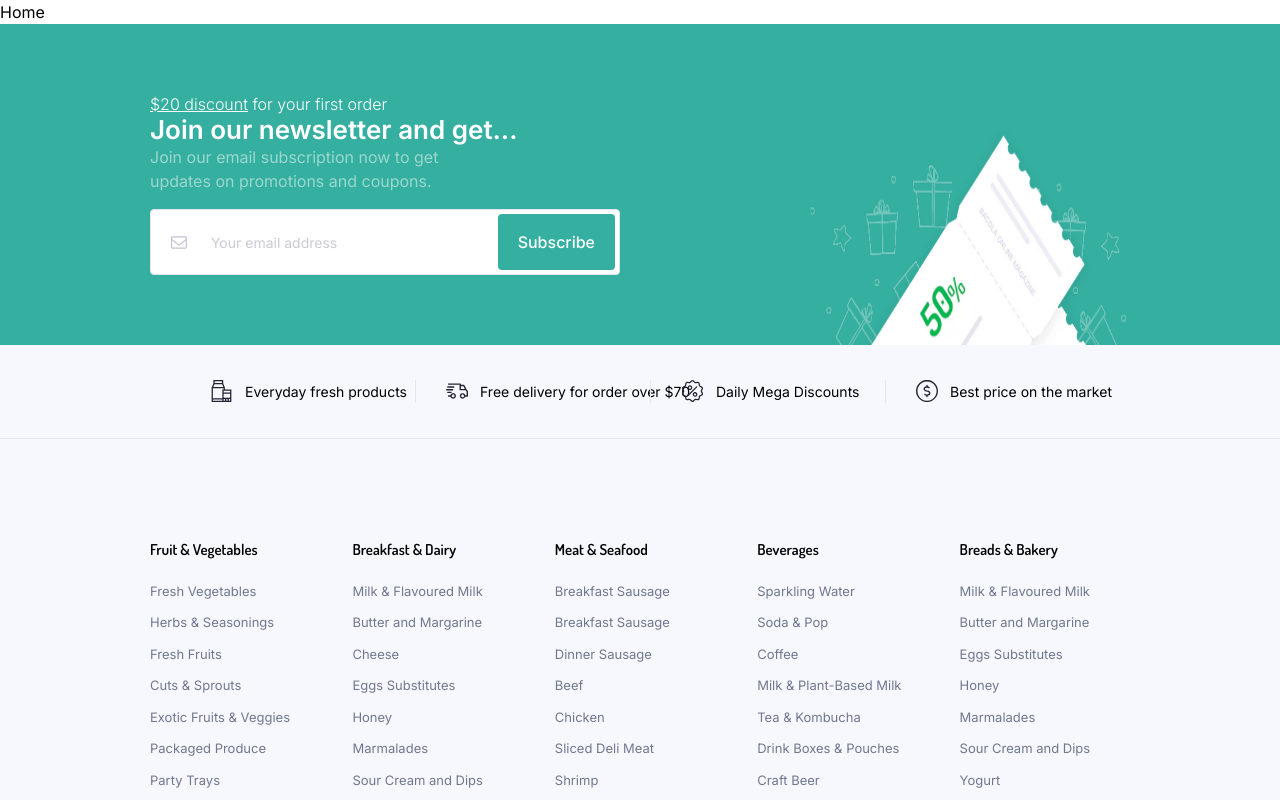
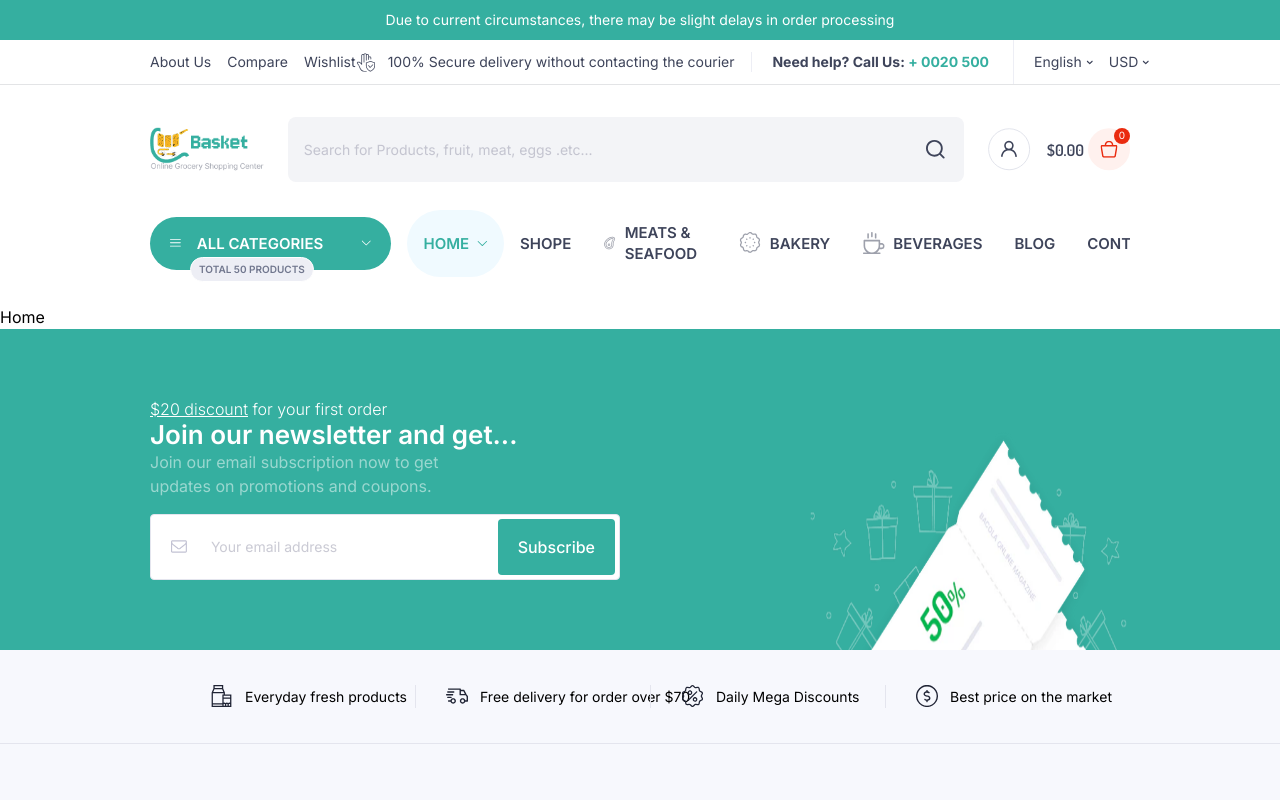
Before and after one commit to Ibrahim-a-bdallah/E-commerce-, a React (Vite) app: page / in a window 1280 px wide. Shown: the top 800 px of the page. Built offline with nearby package versions, Linux system fonts and the light colour scheme.

Commit message:
show header ui

```diff
--- a/src/components/Nav.jsx
+++ b/src/components/Header.jsx
@@ -4,7 +4,7 @@ import { useState } from "react";
 import { BiHome } from "react-icons/bi";
 import logo from "../assets/img/nav/logo.png";
 
-export default function Nav() {
+export default function Header() {
   const [language, setlanguage] = useState("English");
   const [currency, setCurrency] = useState("USD");
   const [items, setItems] = useState(0);
--- a/src/layout/MainLayout.jsx
+++ b/src/layout/MainLayout.jsx
@@ -1,10 +1,12 @@
 import { Outlet } from "react-router-dom"
 import Footer from "../components/Footer"
+import Header from "../components/Header"
 
 
 const MainLayout = () => {
   return (
-      <div>
+    <div>
+      <Header/>
       <Outlet />
       <Footer/>
     </div>
```
